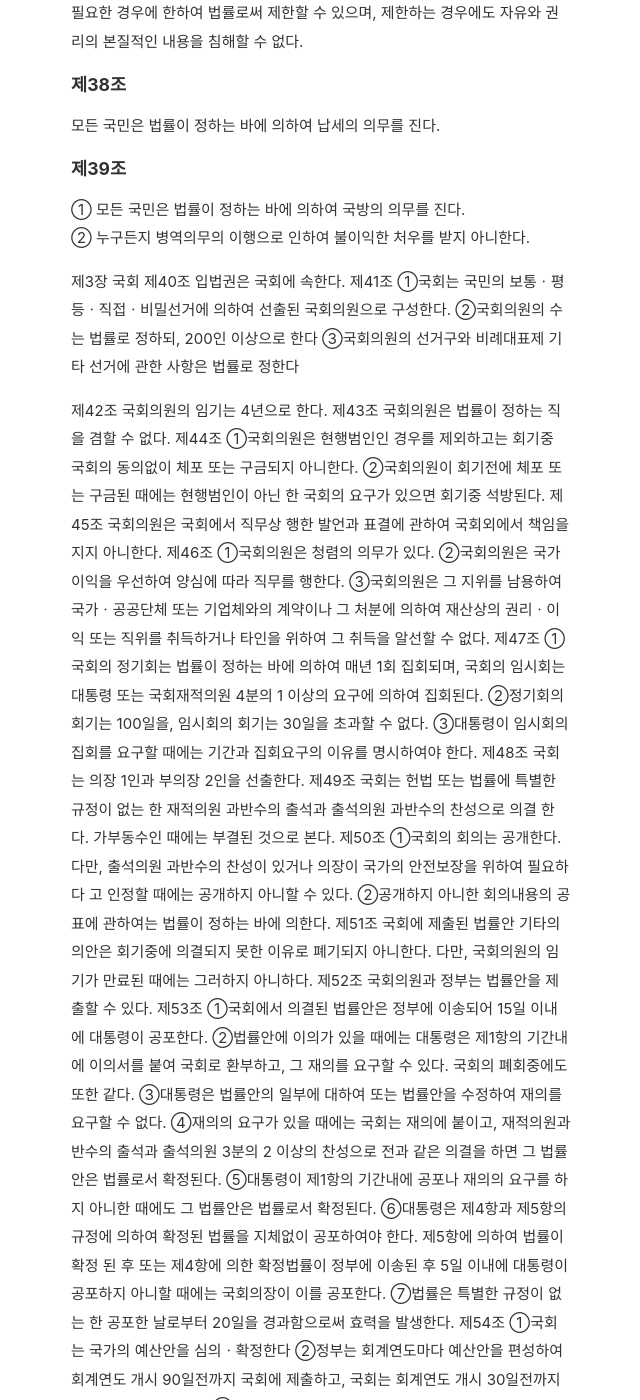
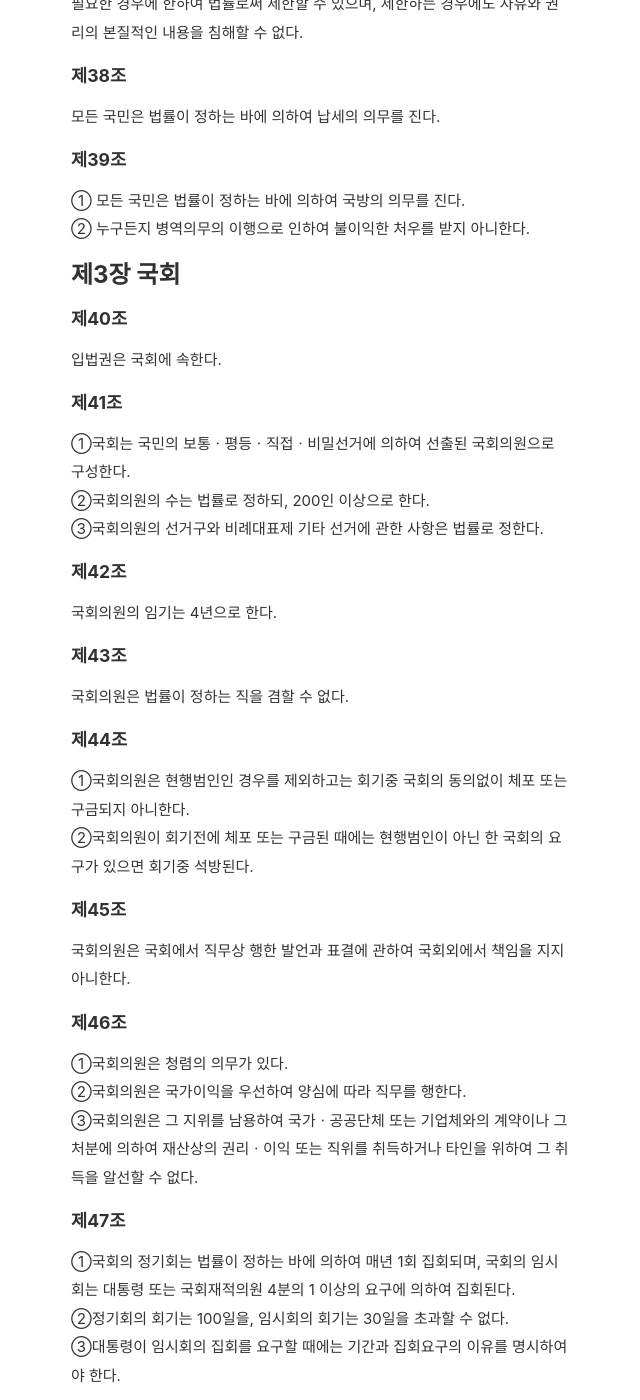
Before and after one commit to stevenoh0908/stevenoh0908.github.io, a Jekyll site: the page built from _posts/2019-03-02-대한민국 헌법.md, in a window 1280 px wide and 1400 px high, scrolled down 7269 px. Shown: the whole window, without its empty margins (319-959 px from the left). Built offline with Jekyll 4.4.1, drawn with Linux system fonts in a browser that asks for light colours; some of the changed text lies outside the part shown.

Commit message:
Update 2019-03-02-대한민국 헌법.md

```diff
--- a/_posts/2019-03-02-대한민국 헌법.md
+++ b/_posts/2019-03-02-대한민국 헌법.md
@@ -7,11 +7,11 @@ status: law
 _현행, 헌법 제10호, 1987.10.29. 전부개정_
 
 
-### 전문
+## 전문
  유구한 역사와 전통에 빛나는 우리 대한국민은 3·1운동으로 건립된 대한민국임시정부의 법통과 불의에 항거한 4·19민주이념을 계승하고, 조국의 민주개혁과 평화적 통일의 사명에 입각하여 정의·인도와 동포애로써 민족의 단결을 공고히 하고, 모든 사회적 폐습과 불의를 타파하며, 자율과 조화를 바탕으로 자유민주적 기본질서를 더욱 확고히 하여 정치·사회·경제·문화의 모든 영역에 있어서 각인의 기회를 균등히 하고, 능력을 최고도로 발휘하게 하며, 자유와 권리에 따르는 책임과 의무를 완수하게 하여, 안으로는 국민생활의 균등한 향상을 기하고 밖으로는 항구적인 세계평화와 인류공영에 이바지함으로써 우리들과 우리들의 자손의 안전과 자유와 행복을 영원히 확보할 것을 다짐하면서 1948년 7월 12일에 제정되고 8차에 걸쳐 개정된 헌법을 이제 국회의 의결을 거쳐 국민투표에 의하여 개정한다.
 
 
-### 제1장 총강
+## 제1장 총강
 
 #### 제1조
  ① 대한민국은 민주공화국이다.<br>
@@ -49,7 +49,7 @@ _현행, 헌법 제10호, 1987.10.29. 전부개정_
  국가는 전통문화의 계승·발전과 민족문화의 창달에 노력하여야 한다.
 
 
-### 제2장 국민의 권리와 의무
+## 제2장 국민의 권리와 의무
 
 #### 제10조
  모든 국민은 인간으로서의 존엄과 가치를 가지며, 행복을 추구할 권리를 가진다. 국가는 개인이 가지는 불가침의 기본적 인권을 확인하고 이를 보장할 의무를 진다.
@@ -187,25 +187,39 @@ _현행, 헌법 제10호, 1987.10.29. 전부개정_
  ① 모든 국민은 법률이 정하는 바에 의하여 국방의 의무를 진다.<br>
  ② 누구든지 병역의무의 이행으로 인하여 불이익한 처우를 받지 아니한다.<br>
 
-제3장 국회
-제40조 입법권은 국회에 속한다.
-제41조 ①국회는 국민의 보통ㆍ평등ㆍ직접ㆍ비밀선거에 의하여 선출된 국회의원으로 구성한다.
-②국회의원의 수는 법률로 정하되, 200인 이상으로 한다
-③국회의원의 선거구와 비례대표제 기타 선거에 관한 사항은 법률로 정한다
+## 제3장 국회
 
-제42조 국회의원의 임기는 4년으로 한다.
-제43조 국회의원은 법률이 정하는 직을 겸할 수 없다.
-제44조 ①국회의원은 현행범인인 경우를 제외하고는 회기중 국회의 동의없이 체포 또는 구금되지 아니한다.
-②국회의원이 회기전에 체포 또는 구금된 때에는 현행범인이 아닌 한 국회의 요구가 있으면 회기중 석방된다.
-제45조 국회의원은 국회에서 직무상 행한 발언과 표결에 관하여 국회외에서 책임을 지지 아니한다.
-제46조 ①국회의원은 청렴의 의무가 있다.
-②국회의원은 국가이익을 우선하여 양심에 따라 직무를 행한다.
-③국회의원은 그 지위를 남용하여 국가ㆍ공공단체 또는 기업체와의 계약이나 그 처분에 의하여 재산상의 권리ㆍ이
-익 또는 직위를 취득하거나 타인을 위하여 그 취득을 알선할 수 없다.
-제47조 ①국회의 정기회는 법률이 정하는 바에 의하여 매년 1회 집회되며, 국회의 임시회는 대통령 또는 국회재적의원
-4분의 1 이상의 요구에 의하여 집회된다.
-②정기회의 회기는 100일을, 임시회의 회기는 30일을 초과할 수 없다.
-③대통령이 임시회의 집회를 요구할 때에는 기간과 집회요구의 이유를 명시하여야 한다.
+#### 제40조
+ 입법권은 국회에 속한다.
+
+#### 제41조
+ ①국회는 국민의 보통ㆍ평등ㆍ직접ㆍ비밀선거에 의하여 선출된 국회의원으로 구성한다.<br>
+ ②국회의원의 수는 법률로 정하되, 200인 이상으로 한다.<br>
+ ③국회의원의 선거구와 비례대표제 기타 선거에 관한 사항은 법률로 정한다.<br>
+
+#### 제42조
+ 국회의원의 임기는 4년으로 한다.
+
+#### 제43조
+ 국회의원은 법률이 정하는 직을 겸할 수 없다.
+
+#### 제44조
+ ①국회의원은 현행범인인 경우를 제외하고는 회기중 국회의 동의없이 체포 또는 구금되지 아니한다.<br>
+ ②국회의원이 회기전에 체포 또는 구금된 때에는 현행범인이 아닌 한 국회의 요구가 있으면 회기중 석방된다.<br>
+
+#### 제45조
+ 국회의원은 국회에서 직무상 행한 발언과 표결에 관하여 국회외에서 책임을 지지 아니한다.
+
+#### 제46조
+ ①국회의원은 청렴의 의무가 있다.<br>
+ ②국회의원은 국가이익을 우선하여 양심에 따라 직무를 행한다.<br>
+ ③국회의원은 그 지위를 남용하여 국가ㆍ공공단체 또는 기업체와의 계약이나 그 처분에 의하여 재산상의 권리ㆍ이익 또는 직위를 취득하거나 타인을 위하여 그 취득을 알선할 수 없다.<br>
+
+#### 제47조
+ ①국회의 정기회는 법률이 정하는 바에 의하여 매년 1회 집회되며, 국회의 임시회는 대통령 또는 국회재적의원 4분의 1 이상의 요구에 의하여 집회된다.<br>
+ ②정기회의 회기는 100일을, 임시회의 회기는 30일을 초과할 수 없다.<br>
+ ③대통령이 임시회의 집회를 요구할 때에는 기간과 집회요구의 이유를 명시하여야 한다.<br>
+
 제48조 국회는 의장 1인과 부의장 2인을 선출한다.
 제49조 국회는 헌법 또는 법률에 특별한 규정이 없는 한 재적의원 과반수의 출석과 출석의원 과반수의 찬성으로 의결
 한다. 가부동수인 때에는 부결된 것으로 본다.
```
